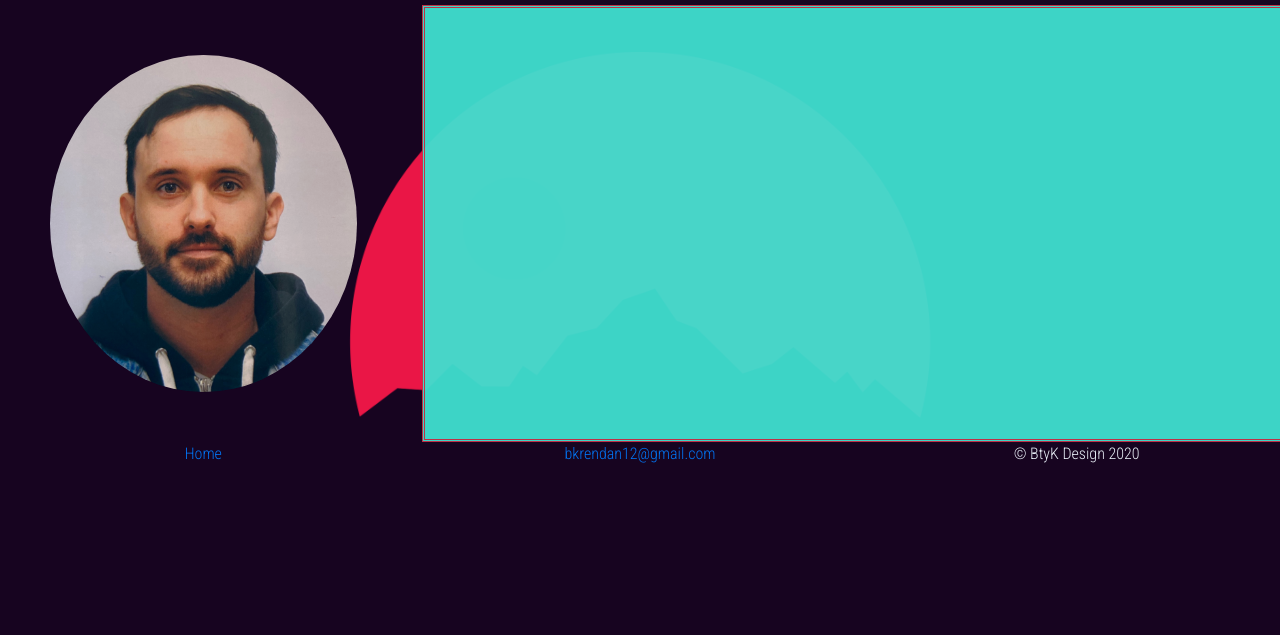
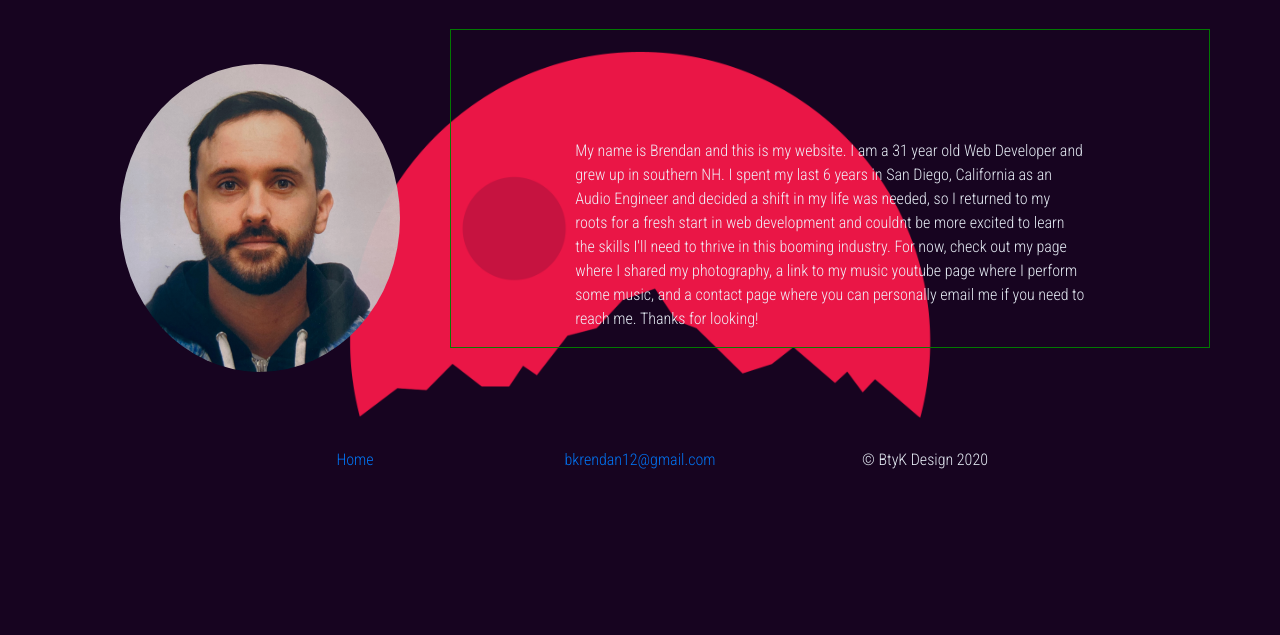
Before and after one commit to Bkrendan12/Homework_02-Responsive_Portfolio, a plain HTML site: page index.html in a window 1280 px wide. Shown: the part 165-800 px from the top of the page. Drawn offline with nearby package versions, Linux system fonts and the light colour scheme.

Commit message:
I re-did my about me home page from scratch. working out positioning for my text div.

```diff
--- a/Assets/styles.css
+++ b/Assets/styles.css
@@ -1,5 +1,4 @@
-/* in the body, I linked the image, centered the image width/height, made so the image doesnt repeat when you change the browser size,
-fixed it to the screen, and covered the page with the image no matter how you adjust the size of the browser window*/
+
 
  body {
     background-image: url(../Assets/Images/background_2.png);
@@ -9,14 +8,18 @@
     background-size: cover;
     font-family: Arial, Helvetica, sans-serif;
     opacity: 0.95;
+
 }
 
+h1 {
+    margin-top: 35px;
 
+}
+/* NAVBAR CSS*/
 
 .navbar {
     opacity: 0.5;
 }
-
 
 .nav-item dropdown {
     background-color: #c83349;
@@ -36,53 +39,59 @@
     color: antiquewhite;
     text-align: center;
     margin: 45px;
+       }
+
+.container {
+ position: relative;
 }
 
-img  {
-    position: relative;
+img {
     width: 100%;
     height: auto;
     border-radius: 50%;
-    padding: 50px;
-  }
+    padding: 35px;
+    border-style: dotted;
+    border-width: 4px;
+    border-radius: 50%;
+    }
 
-  .col-about {
-      position: relative;
-      background: turquoise;
-      border-style: double;
-      border-color: #c83349;
-      padding: 30px 30px 30px 30px;
+.boxed {
+     border: 1px solid green ;
+     margin-bottom: 100px;
+    }
 
+  .my-text {
+    padding-left: 15%;
+    padding-right: 15%;
+    padding-top: 15%;
 
-  }
+    overflow: auto;
+    margin: auto;
+    top: 0; left: 0; bottom: 0; right: 0;
+    font-family: 'Roboto Condensed', sans-serif;
+    justify-content: center;
+    align-items: center;
+    }
 
 footer {
     position: relative;
+    left: 0;
+    bottom: 0;
     width: 100%;
     color: white;
+    text-align: center;
     font-family: 'Roboto Condensed', sans-serif;
     }
 
-
-.col-home {
+.col-footer {
     text-align: center;
     font-family: 'Roboto Condensed', sans-serif;
    }
 
-.col-email {
-    text-align: center;
-    font-family: 'Roboto Condensed', sans-serif;
-   }
-
-
-.col-footer {
-    text-align: center;
-}
-
-.footer.row {
-    width: auto;
-}
-
 p {
     color: aliceblue;
 }
+
+* {
+    box-sizing: border-box;
+  }
--- a/index.html
+++ b/index.html
@@ -1,7 +1,6 @@
-<!doctype html>
+<!DOCTYPE html>
 <html lang="en">
 <head>
-
     <!-- FONTS -->
     <link href="https://fonts.googleapis.com/css2?family=Source+Code+Pro:wght@500&display=swap" rel="stylesheet">
     <link href="https://fonts.googleapis.com/css2?family=Roboto+Condensed:wght@300&family=Source+Code+Pro:wght@500&display=swap" rel="stylesheet">
@@ -16,7 +15,12 @@
      <script src="https://stackpath.bootstrapcdn.com/bootstrap/4.5.2/js/bootstrap.min.js" integrity="sha384-B4gt1jrGC7Jh4AgTPSdUtOBvfO8shuf57BaghqFfPlYxofvL8/KUEfYiJOMMV+rV" crossorigin="anonymous"></script>
 
      <title>Portfolio: Brendan Kurylo</title>
-
+  <style>
+  .fakeimg {
+    height: 200px;
+    background: #aaa;
+  }
+  </style>
 </head>
 <body>
 
@@ -41,9 +45,7 @@
         <div class="dropdown-menu" aria-labelledby="navbarDropdown">
           <a class="dropdown-item" href="../Homework_02-Responsive_Portfolio/photography.html">Photography</a>
             <a class="dropdown-item" href="../Homework_02-Responsive_Portfolio/music.html">Music</a>
-
        </div>
-
       </li>
 
       <li class="nav-item active">
@@ -57,40 +59,59 @@
 
 </div>
 
-    <header>ABOUT ME</header>
+<!-- CONTENT -->
 
-    <!-- ABOUT ME CONTENT -->
+<div>
+  <header>
+    <h1>Hello!</h1>
+  </header>
+</div>
 
-      <div class="container-about-me">
+
+<div class="container">
 
     <div class="row">
 
-          <div class="col-me col-sm-4">
-            <img src="../Homework_02-Responsive_Portfolio/Assets/Images/me.jpg"  alt="me">
+      <div class="col-xs-12 col-sm-12 col-lg-4">
+        <img src="../Homework_02-Responsive_Portfolio/Assets/Images/me.jpg" alt="image">
       </div>
 
-          <div class="col-about col-sm-8">
+      <div class="boxed col-xs-12 col-sm-12 col-lg-8">
+        <div class="my-text">
+
+          <p>My name is Brendan and this is my website. I am a 31 year old Web Developer and grew
+            up in southern NH. I spent my last 6 years in San Diego, California as an Audio Engineer
+            and decided a shift in my life was needed, so I returned to my roots for a fresh start in
+            web development and couldnt be more excited to learn the skills I'll need to thrive in
+            this booming industry. For now, check out my page where I shared my photography, a link
+            to my music youtube page where I perform some music, and a contact page where you can
+             personally email me if you need to reach me. Thanks for looking!</p>
+
+        </div>
 
       </div>
     </div>
 
+</div>
+
+
+
 <!-- FOOTER -->
-
 <footer>
 
-          <div class="container-footer">
+    <div class="container">
 
-            <div class="row">
+      <div class="row justify-content-center">
 
-              <div class="col-home col-xs-12 col-sm-12 col-md-4 col-lg-4">
+        <div class="col-footer col-lg-3 col-md-3 col-sm-3 col-xs-3">
            <a class="home" href="../Homework_02-Responsive_Portfolio/index.html">Home
         </div>
 
-              <div class="col-email col-xs-12 col-sm-12 col-md-4 col-lg-4">
+        <div class="col-footer col-lg-3 col-md-3 col-sm-3 col-xs-3">
           <a class="email" href="mailto:bkrendan12@gmail.com">bkrendan12@gmail.com</a>
         </div>
 
-              <div class="col-email col-xs-12 col-sm-12 col-md-4 col-lg-4">
+        <div class="col-footer col-lg-3 col-md-3 col-sm-3 col-xs-3">
           <p>  © BtyK Design 2020</p>
         </div>
 
@@ -100,76 +121,5 @@
 
 </footer>
 
-      </div>
-
 </body>
 </html>
-
-         <!-- * Navbar must be consistent on each page.
-
-* Navbar on each page must contain links to Home/About, Contact, and Portfolio pages. -->
-
-<!-- <div class=main-div>
-
-  <div class="mynav">
-
-    <nav class="navbar navbar-expand-lg navbar-light bg-light">
-      <a class="navbar-brand" href="../Homework_02-Responsive_Portfolio/index.html">Brendan Kurylo</a>
-      <button class="navbar-toggler" type="button" data-toggle="collapse" data-target="#navbarSupportedContent" aria-controls="navbarSupportedContent" aria-expanded="false" aria-label="Toggle navigation">
-        <span class="navbar-toggler-icon"></span>
-      </button>
-
-    <div class="collapse navbar-collapse" id="navbarSupportedContent">
-      <ul class="navbar-nav mr-auto">
-
-        <li class="nav-item dropdown">
-            <a class="nav-link dropdown-toggle" href="#" id="navbarDropdown" role="button" data-toggle="dropdown" aria-haspopup="true" aria-expanded="false">
-              Portfolio
-            </a>
-
-          <div class="dropdown-menu" aria-labelledby="navbarDropdown">
-            <a class="dropdown-item" href="../Homework_02-Responsive_Portfolio/photography.html">Photography</a>
-              <a class="dropdown-item" href="../Homework_02-Responsive_Portfolio/music.html">Music</a>
-
-          </div>
-
-        </li>
-
-        <li class="nav-item active">
-          <a class="nav-link" href="../Homework_02-Responsive_Portfolio/contact.html">Contact <span class="sr-only">(current)</span></a>
-        </li>
-
-      </ul>
-
-   </div>
-    </nav>
-
-
-
- </div>
-
-<footer>
-
-  <div class="container">
-
-    <div class="row justify-content-center">
-
-      <div class="col-home col-xs-3">
-         <a class="home" href="../Homework_02-Responsive_Portfolio/index.html">Home
-      </div>
-
-      <div class="col-email col-xs-3">
-        <a class="email" href="mailto:bkrendan12@gmail.com">bkrendan12@gmail.com</a>
-      </div>
-
-      <div class="col-email col-xs-3">
-        <p>  © BtyK Design 2020</p>
-      </div>
-
-    </div>
-
-  </div>
-
-</footer>
-
-</div>-->
```
Also changed, not shown: contact.html (+7 -10 lines), music.html (+7 -16 lines), photography.html (+9 -3 lines). Lines whose indentation alone changed are shown as unchanged.
